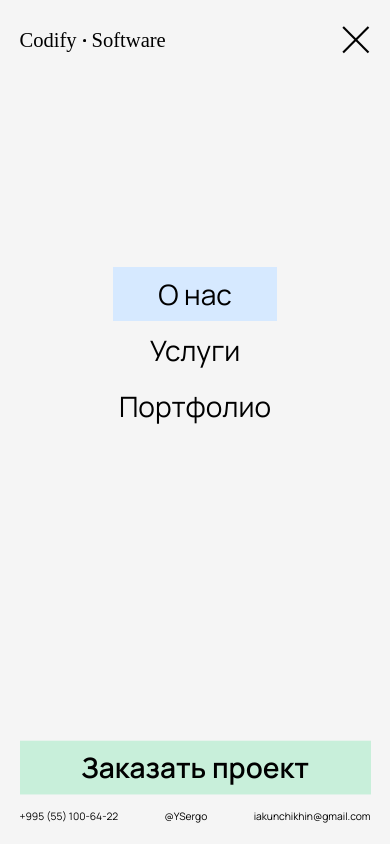
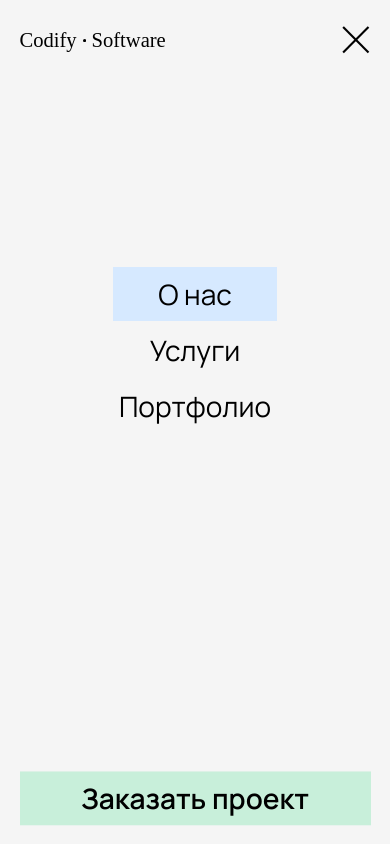
Before and after one commit to YSergo/react-codify, a React (Create React App) app: page /#/about in a window 390 px wide. Both pictures are taken after a click on the button 354 px from the left and 39 px from the top of the page. Shown: the top 844 px of the page. Built offline with nearby package versions, Linux system fonts and the light colour scheme; no server answers; a web font is replaced by a local one.

Commit message:
Disable contacts on MobileMenu

```diff
--- a/src/pages/MobileMenu/MobileMenu.jsx
+++ b/src/pages/MobileMenu/MobileMenu.jsx
@@ -1,6 +1,6 @@
 import styles from './MobileMenu.module.scss';
 import { Link, useLocation } from 'react-router-dom';
-import { handlePhoneClick, handleTelegramClick, handleEmailClick } from '../../utils/contactHelpers';
+// import { handlePhoneClick, handleTelegramClick, handleEmailClick } from '../../utils/contactHelpers';
 import { useEffect } from 'react';
 
 function MobileMenu({ onClose, setDrawerOpened, setOrigin, setOpenedFromMenu }) {
@@ -87,13 +87,13 @@ function MobileMenu({ onClose, setDrawerOpened, setOrigin, setOpenedFromMenu })
           >
             Заказать проект
           </button>
-          <footer className={styles.footer}>
+          {/* <footer className={styles.footer}>
             <ul>
               <li onClick={handlePhoneClick}>+995 (55) 100-64-22</li>
               <li onClick={handleTelegramClick}>@YSergo</li>
               <li onClick={handleEmailClick}>iakunchikhin@gmail.com</li>
             </ul>
-          </footer>
+          </footer> */}
         </div>
       </div>
     </div>
```
